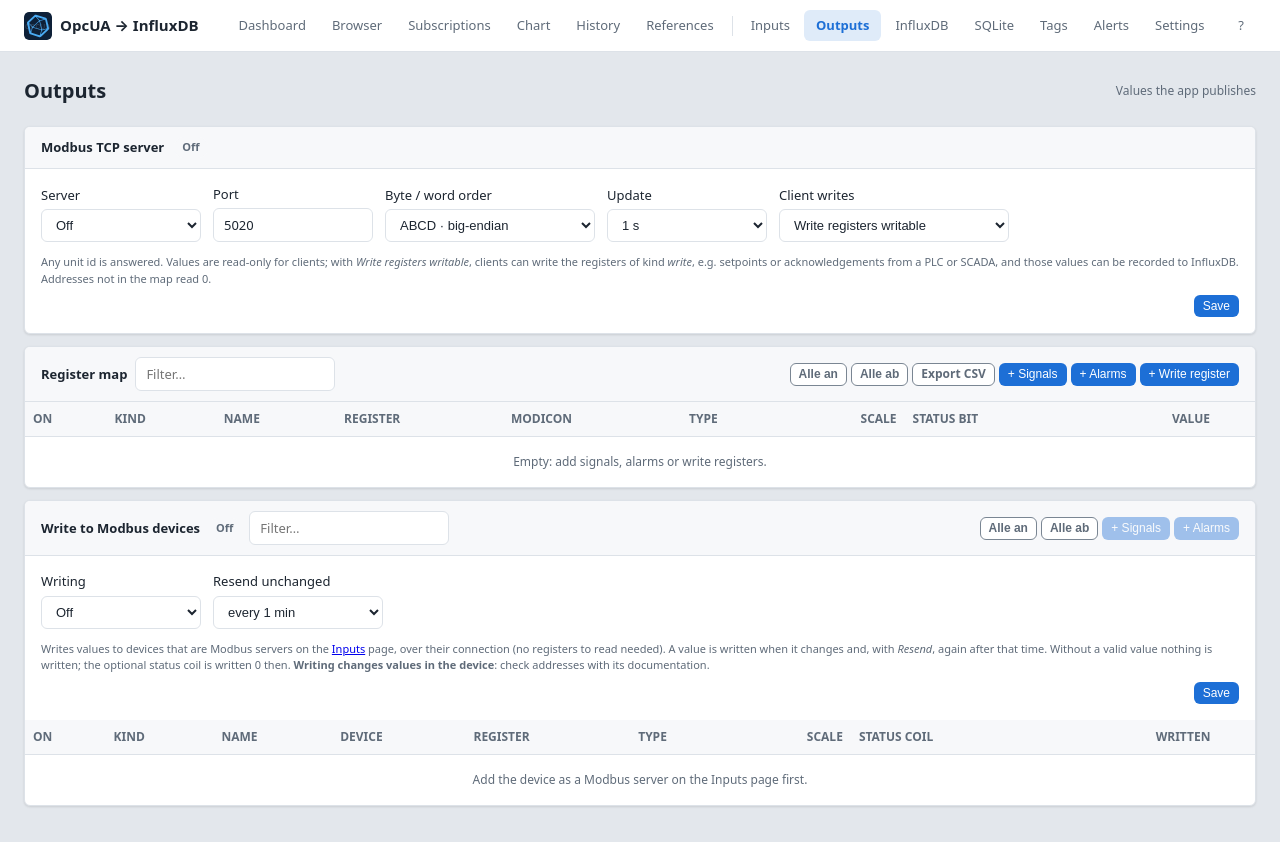
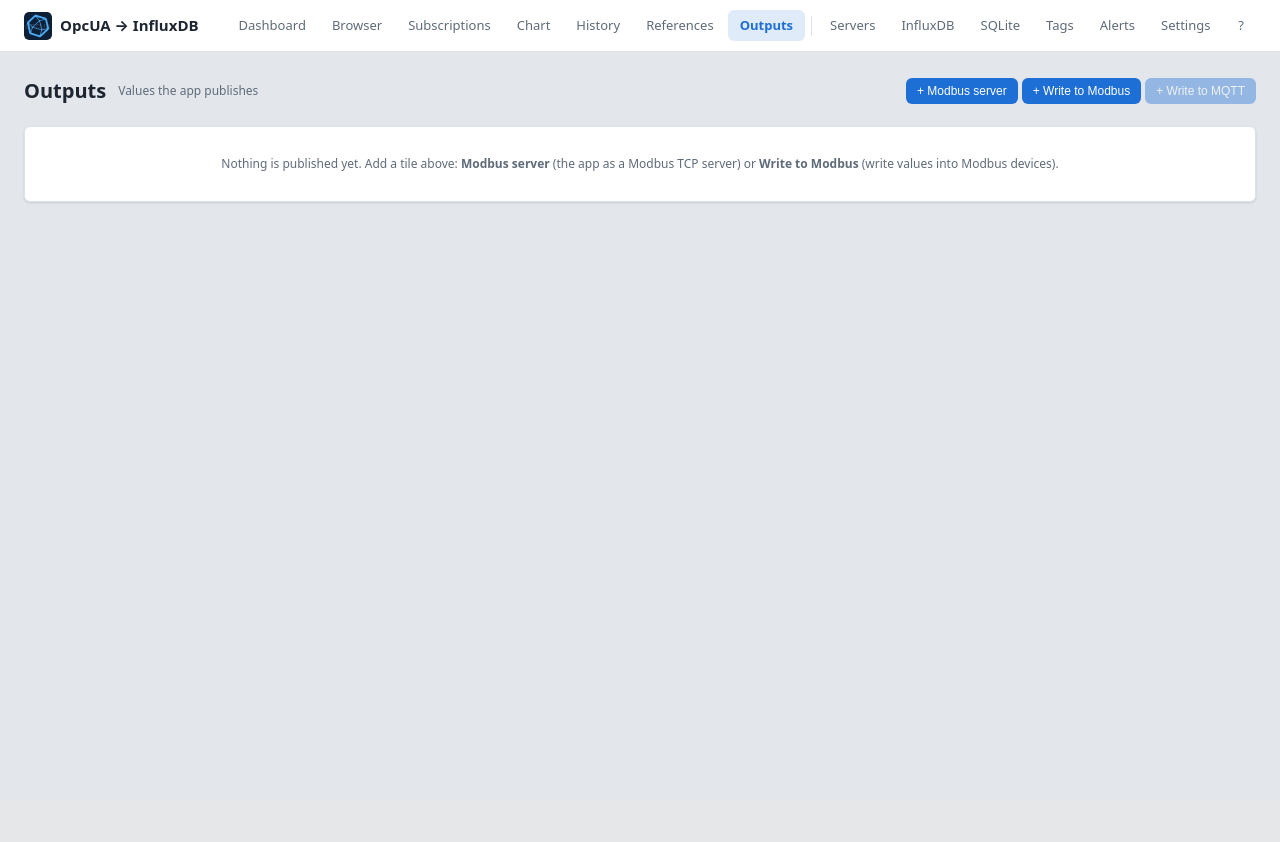
Before and after one commit to qwertz098/OPC2Influx, a FastAPI app: page /outputs in a window 1280 px wide. After the commit the page ends 203 px from the top, so only its background shows below. Run offline with FastAPI, Linux system fonts and the light colour scheme.

Commit message:
Outputs as tiles with on/off switches; menu: Outputs left, Servers again
- Menu: "Servers" again (not "Inputs"); Outputs moves to the left of the
  divider, next to References.
- Outputs page: tiles that are added with "+ Modbus server" and
  "+ Write to Modbus" ("+ Write to MQTT" shown, not yet available); only
  added tiles show. ✕ removes a tile: its function is switched off, its
  settings are kept for when the tile comes back. Existing setups show
  the tiles they use.
- Each tile has an on/off switch in its header (server on/off, writing
  on/off, with a confirmation before writing starts) in place of the
  On/Off selects in the forms.
- Page headers: a gap between title and subtitle, the subtitle next to the
  title on every page, actions on the right.

Co-Authored-By: Claude Opus 5.5 <noreply@anthropic.com>
Claude-Session: https://claude.ai/code/session_01BTKnNUQYiNT4tijrQTkyrR

```diff
--- a/app/outputs/modbus_write.py
+++ b/app/outputs/modbus_write.py
@@ -2,7 +2,7 @@
 Values written to external Modbus devices.
 
 Every entry names a source (a subscription's value or an alarm rule's state)
-and a target on a Modbus server of the Inputs page, whose connection is used.
+and a target on a Modbus server of the Servers page, whose connection is used.
 A value is written when it changes and, with resend_seconds, again after that
 time (so a restarted device gets every value back). Without a valid value
 nothing is written; the optional status coil is written 0 then (1 while the
@@ -97,10 +97,10 @@ class ModbusWriteService:
             srv = servers.get(t.server_id)
             res = self.results.setdefault(t.id, WriteResult())
             if srv is None:
-                res.error = "device not found (a Modbus server on the Inputs page)"
+                res.error = "device not found (a Modbus server on the Servers page)"
                 continue
             if not mgr.is_connected(srv.id):
-                res.error = "device not connected" if srv.enabled else "device is disabled on the Inputs page"
+                res.error = "device not connected" if srv.enabled else "device is disabled on the Servers page"
                 continue
             value, valid = self._source(t, now)
             point = _as_point(t)
--- a/static/css/app.css
+++ b/static/css/app.css
@@ -53,8 +53,9 @@ body { font-family: var(--font); font-size: 14px; color: var(--text); background
 
 /* --- Layout --- */
 .main-content { padding: 24px; max-width: 1400px; margin: 0 auto; }
-.page-header { display: flex; align-items: center; justify-content: space-between; margin-bottom: 20px; }
+.page-header { display: flex; align-items: center; justify-content: space-between; gap: 12px; flex-wrap: wrap; margin-bottom: 20px; }
 .page-header h1 { font-size: 20px; font-weight: 700; }
+.page-header h1 + .text-muted { margin-right: auto; }   /* subtitle next to the title, actions to the right */
 .mt-2 { margin-top: 8px; } .mt-3 { margin-top: 12px; } .mt-4 { margin-top: 16px; }
 .mb-3 { margin-bottom: 12px; } .mb-4 { margin-bottom: 16px; }
 .ml-2 { margin-left: 8px; } .ml-auto { margin-left: auto; }
@@ -498,3 +499,15 @@ input.input[type=number] { appearance: textfield; -moz-appearance: textfield; }
 input.input[type=number]::-webkit-outer-spin-button,
 input.input[type=number]::-webkit-inner-spin-button { -webkit-appearance: none; margin: 0; }
 #wrEditor [hidden] { display: none !important; }
+/* Outputs tiles */
+.card-header > .tile-close { margin-left: auto; }
+.tile-close { font-size: 14px; line-height: 1; }
+/* On/off switch (tile headers) */
+.switch { position: relative; display: inline-block; width: 34px; height: 18px; flex: 0 0 auto; cursor: pointer; }
+.switch input { opacity: 0; width: 0; height: 0; position: absolute; }
+.switch span { position: absolute; inset: 0; border-radius: 9px; background: var(--border); transition: background .15s; }
+.switch span::before { content: ""; position: absolute; width: 14px; height: 14px; left: 2px; top: 2px; border-radius: 50%;
+                       background: #fff; box-shadow: 0 1px 2px rgba(0,0,0,.25); transition: transform .15s; }
+.switch input:checked + span { background: var(--accent); }
+.switch input:checked + span::before { transform: translateX(16px); }
+.switch input:focus-visible + span { outline: 2px solid var(--accent); outline-offset: 2px; }
--- a/templates/base.html
+++ b/templates/base.html
@@ -24,9 +24,9 @@
     <a href="/chart" class="nav-link {% if request.url.path.startswith('/chart') and not request.url.path.startswith('/chart/history') %}active{% endif %}">Chart</a>
     <a href="/chart/history" class="nav-link {% if request.url.path.startswith('/chart/history') %}active{% endif %}">History</a>
     <a href="/references" class="nav-link {% if request.url.path.startswith('/references') %}active{% endif %}">References</a>
+    <a href="/outputs" class="nav-link {% if request.url.path.startswith('/outputs') %}active{% endif %}">Outputs</a>
     <div class="nav-divider"></div>
-    <a href="/config/servers" class="nav-link {% if request.url.path.startswith('/config/servers') %}active{% endif %}">Inputs</a>
-    <a href="/outputs" class="nav-link {% if request.url.path.startswith('/outputs') %}active{% endif %}">Outputs</a>
+    <a href="/config/servers" class="nav-link {% if request.url.path.startswith('/config/servers') %}active{% endif %}">Servers</a>
     <a href="/config/influxdb" class="nav-link {% if request.url.path.startswith('/config/influxdb') %}active{% endif %}">InfluxDB</a>
     <a href="/config/sqlite" class="nav-link {% if request.url.path.startswith('/config/sqlite') %}active{% endif %}">SQLite</a>
     <a href="/config/tags" class="nav-link {% if request.url.path.startswith('/config/tags') %}active{% endif %}">Tags</a>
--- a/templates/config/modbus_registers.html
+++ b/templates/config/modbus_registers.html
@@ -7,7 +7,7 @@
   <span class="badge {% if status and status.connected %}badge-ok{% else %}badge-error{% endif %}" id="mbConn">
     {{ 'Connected' if (status and status.connected) else 'Disconnected' }}</span>
   <span class="mono text-sm text-muted">{{ srv.endpoint_url }} · unit {{ srv.modbus.unit_id }} · {{ srv.modbus.order }}</span>
-  <a class="btn btn-ghost btn-sm" href="/config/servers" style="margin-left:auto">← Inputs</a>
+  <a class="btn btn-ghost btn-sm" href="/config/servers" style="margin-left:auto">← Servers</a>
 </div>
 <div id="mbConnError" class="text-sm" style="color:var(--bad);margin:-6px 0 8px">{% if status and status.last_error and not status.connected %}{{ status.last_error }}{% endif %}</div>
 
--- a/templates/config/servers.html
+++ b/templates/config/servers.html
@@ -3,7 +3,7 @@
 
 {% block content %}
 <div class="page-header">
-  <h1>Inputs</h1>
+  <h1>Servers</h1>
   <span class="text-sm text-muted">Servers the app reads from: OPC UA and Modbus TCP</span>
 </div>
 
--- a/templates/config/tags.html
+++ b/templates/config/tags.html
@@ -25,7 +25,7 @@
     </ul>
     <p class="text-muted" style="margin:0">Tags only go to InfluxDB; the SQLite files have no tags.
       Tags that apply to every signal of a server can also be set on the
-      <a href="/config/servers">Inputs</a> page (Static Tags of a server).</p>
+      <a href="/config/servers">Servers</a> page (Static Tags of a server).</p>
   </div>
 </div>
 
--- a/templates/outputs.html
+++ b/templates/outputs.html
@@ -5,23 +5,32 @@
 <div class="page-header">
   <h1>Outputs</h1>
   <span class="text-sm text-muted">Values the app publishes</span>
+  <span class="actions" style="margin-left:auto">
+    {% if 'modbus_server' not in tiles %}<button type="button" class="btn btn-primary btn-sm" onclick="tile('add', 'modbus_server')"
+      title="The app as a Modbus TCP server: PLCs / SCADA read values, alarms and status bits">+ Modbus server</button>{% endif %}
+    {% if 'modbus_write' not in tiles %}<button type="button" class="btn btn-primary btn-sm" onclick="tile('add', 'modbus_write')"
+      title="Write values to Modbus devices of the Servers page">+ Write to Modbus</button>{% endif %}
+    <button type="button" class="btn btn-primary btn-sm" disabled title="Coming later">+ Write to MQTT</button>
+  </span>
 </div>
+{% if not tiles %}
+<div class="card mb-3"><div class="card-body text-sm text-muted" style="text-align:center;padding:28px">
+  Nothing is published yet. Add a tile above: <strong>Modbus server</strong> (the app as a Modbus TCP server) or
+  <strong>Write to Modbus</strong> (write values into Modbus devices).</div></div>
+{% endif %}
 
+{% if 'modbus_server' in tiles %}
+<div class="tile" id="tile-modbus_server">
 <div class="card mb-3">
   <div class="card-header" style="display:flex;align-items:center;gap:10px">
     <span>Modbus TCP server</span>
+    <label class="switch" title="Server on / off"><input type="checkbox" id="ms_enabled" {% if ms.enabled %}checked{% endif %} onchange="srvToggle(this)"><span></span></label>
     <span id="srvBadge" class="badge"></span>
     <span id="srvInfo" class="text-sm text-muted"></span>
+    <button type="button" class="btn btn-ghost btn-xs tile-close" onclick="tile('remove', 'modbus_server')" title="Remove this tile: the Modbus server is switched off, its settings are kept">✕</button>
   </div>
   <div class="card-body">
     <div class="form-row" style="gap:.75rem;flex-wrap:wrap;align-items:flex-end">
-      <div class="form-group" style="flex:0 0 110px">
-        <label class="form-label">Server</label>
-        <select class="select" id="ms_enabled">
-          <option value="1" {% if ms.enabled %}selected{% endif %}>On</option>
-          <option value="0" {% if not ms.enabled %}selected{% endif %}>Off</option>
-        </select>
-      </div>
       <div class="form-group" style="flex:0 0 110px">
         <label class="form-label">Port</label>
         <input class="input" id="ms_port" type="text" inputmode="numeric" maxlength="5" value="{{ ms.port }}">
@@ -48,7 +57,7 @@
         </select>
       </div>
     </div>
-    <p class="text-xs text-muted" style="margin:8px 0 0">Any unit id is answered. Values are read-only for clients; with
+    <p class="text-xs text-muted" style="margin:8px 0 0">Switch the server on and off at the top. Any unit id is answered. Values are read-only for clients; with
       <em>Write registers writable</em>, clients can write the registers of kind <em>write</em>, e.g. setpoints or acknowledgements from a
       PLC or SCADA, and those values can be recorded to InfluxDB. Addresses not in the map read 0.</p>
     <div class="form-actions form-actions--edit">
@@ -84,29 +93,29 @@
   </div>
 </div>
 
+</div>
+{% endif %}
+
+{% if 'modbus_write' in tiles %}
+<div class="tile" id="tile-modbus_write">
 <!-- Write to Modbus devices -->
 <div class="card mb-3">
   <div class="card-header" style="display:flex;align-items:center;gap:8px;flex-wrap:wrap">
     <span>Write to Modbus devices</span>
+    <label class="switch" title="Writing on / off: nothing is written to any device while off"><input type="checkbox" id="mw_enabled" {% if mw.enabled %}checked{% endif %} onchange="mwToggle(this)"><span></span></label>
     <span id="wrBadge" class="badge {% if mw.enabled %}badge-ok{% else %}badge-mode{% endif %}">{{ 'Writing' if mw.enabled else 'Off' }}</span>
     <input class="input input-sm" id="wrFilter" placeholder="Filter…" style="max-width:200px" oninput="wrFilter()">
     <span class="text-sm text-muted" id="wrCount"></span>
     <span class="actions" style="margin-left:auto">
       <button type="button" class="btn btn-tool btn-xs" onclick="wrAll(true)">Alle an</button>
       <button type="button" class="btn btn-tool btn-xs" onclick="wrAll(false)">Alle ab</button>
-      <button type="button" class="btn btn-primary btn-xs" onclick="pickOpen('write')" {% if not devices %}disabled title="Add a Modbus server on the Inputs page first"{% endif %}>+ Signals</button>
+      <button type="button" class="btn btn-primary btn-xs" onclick="pickOpen('write')" {% if not devices %}disabled title="Add a Modbus server on the Servers page first"{% endif %}>+ Signals</button>
       <button type="button" class="btn btn-primary btn-xs" onclick="wrAddAlarms()" {% if not devices %}disabled{% endif %}>+ Alarms</button>
+      <button type="button" class="btn btn-ghost btn-xs tile-close" onclick="tile('remove', 'modbus_write')" title="Remove this tile: writing is switched off, its settings are kept">✕</button>
     </span>
   </div>
   <div class="card-body">
     <div class="form-row" style="gap:.75rem;flex-wrap:wrap;align-items:flex-end">
-      <div class="form-group" style="flex:0 0 110px">
-        <label class="form-label" title="Master switch: nothing is written to any device while Off">Writing</label>
-        <select class="select" id="mw_enabled">
-          <option value="1" {% if mw.enabled %}selected{% endif %}>On</option>
-          <option value="0" {% if not mw.enabled %}selected{% endif %}>Off</option>
-        </select>
-      </div>
       <div class="form-group" style="flex:0 0 170px">
         <label class="form-label" title="Unchanged values are written again this often, so a restarted device gets them back">Resend unchanged</label>
         <select class="select" id="mw_resend">
@@ -116,7 +125,7 @@
       </div>
     </div>
     <p class="text-xs text-muted" style="margin:8px 0 0">Writes values to devices that are Modbus servers on the
-      <a href="/config/servers">Inputs</a> page, over their connection (no registers to read needed). A value is written when it
+      <a href="/config/servers">Servers</a> page, over their connection (no registers to read needed). A value is written when it
       changes and, with <em>Resend</em>, again after that time. Without a valid value nothing is written; the optional
       status coil is written 0 then. <strong>Writing changes values in the device</strong>: check addresses with its documentation.</p>
     <div class="form-actions form-actions--edit">
@@ -134,6 +143,9 @@
     </div>
   </div>
 </div>
+
+</div>
+{% endif %}
 
 <!-- Edit a write -->
 <div class="card mb-3" id="wrEditor" hidden>
@@ -305,6 +317,11 @@ const KIND = {value: ['value', 'badge-mode', 'Read-only: the signal’s latest v
               received: ['write', 'badge-ok', 'Clients write this register']};
 let editId = null, editKind = 'value';
 
+async function tile(action, name) {
+  if (action === 'remove' && !confirm('Remove this tile? Its function is switched off; the settings are kept and come back when you add the tile again.')) return;
+  const r = await post('/outputs/tiles', {[action]: name});
+  if (r.ok) location.reload();
+}
 function post(url, body) {
   return fetch(url, {method: 'POST', headers: {'Content-Type': 'application/json'}, body: JSON.stringify(body || {})});
 }
@@ -318,8 +335,20 @@ function srvShow(s) {
   $('srvInfo').textContent = s.running ? `port ${s.port} · ${s.clients} client${s.clients === 1 ? '' : 's'} · ${s.requests} requests · ${s.writes} writes`
                                        : (s.error || '');
 }
+async function srvToggle(cb) {
+  const r = await post('/outputs/server', {enabled: cb.checked});
+  if (!r.ok) { cb.checked = !cb.checked; return; }
+  srvShow(await r.json());
+}
+async function mwToggle(cb) {
+  if (cb.checked && !confirm('Start writing to the Modbus devices?')) { cb.checked = false; return; }
+  const r = await post('/outputs/writes/settings', {enabled: cb.checked});
+  if (!r.ok) { cb.checked = !cb.checked; return; }
+  const d = await r.json();
+  $('wrBadge').textContent = d.enabled ? 'Writing' : 'Off'; $('wrBadge').className = 'badge ' + (d.enabled ? 'badge-ok' : 'badge-mode');
+}
 async function srvSave() {
-  const r = await post('/outputs/server', {enabled: $('ms_enabled').value === '1', port: parseInt($('ms_port').value) || 5020,
+  const r = await post('/outputs/server', {port: parseInt($('ms_port').value) || 5020,
     order: $('ms_order').value, update_ms: parseInt($('ms_update').value), writable: $('ms_writable').value === '1'});
   const d = await r.json();
   $('srvMsg').textContent = r.ok ? 'Saved' : (d.error || 'Failed'); $('srvMsg').style.color = r.ok ? '' : 'var(--bad)';
@@ -498,7 +527,7 @@ function wrRender() {
       <td><div class="actions"><button type="button" class="btn btn-ghost btn-xs" onclick="wrEdit('${w.id}')">Edit</button>
         <button type="button" class="btn btn-danger btn-xs" onclick="wrDelete('${w.id}')">Delete</button></div></td></tr>`;
   }).join('') : `<tr><td colspan="10" class="text-muted text-sm" style="text-align:center;padding:16px">${DEVICES.length
-      ? 'Nothing written yet: add signals or alarms.' : 'Add the device as a Modbus server on the Inputs page first.'}</td></tr>`;
+      ? 'Nothing written yet: add signals or alarms.' : 'Add the device as a Modbus server on the Servers page first.'}</td></tr>`;
   wrFilter();
 }
 function wrVisible() { return [...document.querySelectorAll('#wrRows tr[data-id]')].filter(tr => !tr.hidden); }
@@ -547,7 +576,7 @@ async function wrAddAlarms() {
   location.reload();
 }
 async function mwSave() {
-  const r = await post('/outputs/writes/settings', {enabled: $('mw_enabled').value === '1', resend_seconds: parseInt($('mw_resend').value)});
+  const r = await post('/outputs/writes/settings', {resend_seconds: parseInt($('mw_resend').value)});
   const d = await r.json();
   $('mwMsg').textContent = r.ok ? 'Saved' : 'Failed';
   if (r.ok) { $('wrBadge').textContent = d.enabled ? 'Writing' : 'Off'; $('wrBadge').className = 'badge ' + (d.enabled ? 'badge-ok' : 'badge-mode'); }
@@ -581,7 +610,7 @@ async function wrSave() {
 async function refresh() {
   try {
     const d = await (await fetch('/outputs/values')).json();
-    srvShow(d.status);
+    if ($('srvBadge')) srvShow(d.status);
     document.querySelectorAll('#ptRows tr[data-id]').forEach(tr => {
       const v = d.points[tr.dataset.id], cell = tr.querySelector('.pt-val'), ok = tr.querySelector('.pt-valid');
       if (!v) return;
@@ -601,9 +630,9 @@ async function refresh() {
   } catch {}
 }
 (function () { let t = null; try { t = sessionStorage.getItem('outputs_msg'); sessionStorage.removeItem('outputs_msg'); } catch {} if (t) msg(t); })();
-srvShow({{ status | tojson }});
-render();
-wrRender();
+if ($('srvBadge')) srvShow({{ status | tojson }});
+if ($('ptRows')) render();
+if ($('wrRows')) wrRender();
 refresh();
 setInterval(refresh, 2000);
 </script>
```
Also changed, not shown: app/config.py (+17 -2 lines), app/routers/outputs.py (+31 -3 lines), tests/test_outputs.py (+31 -2 lines), README.md.
